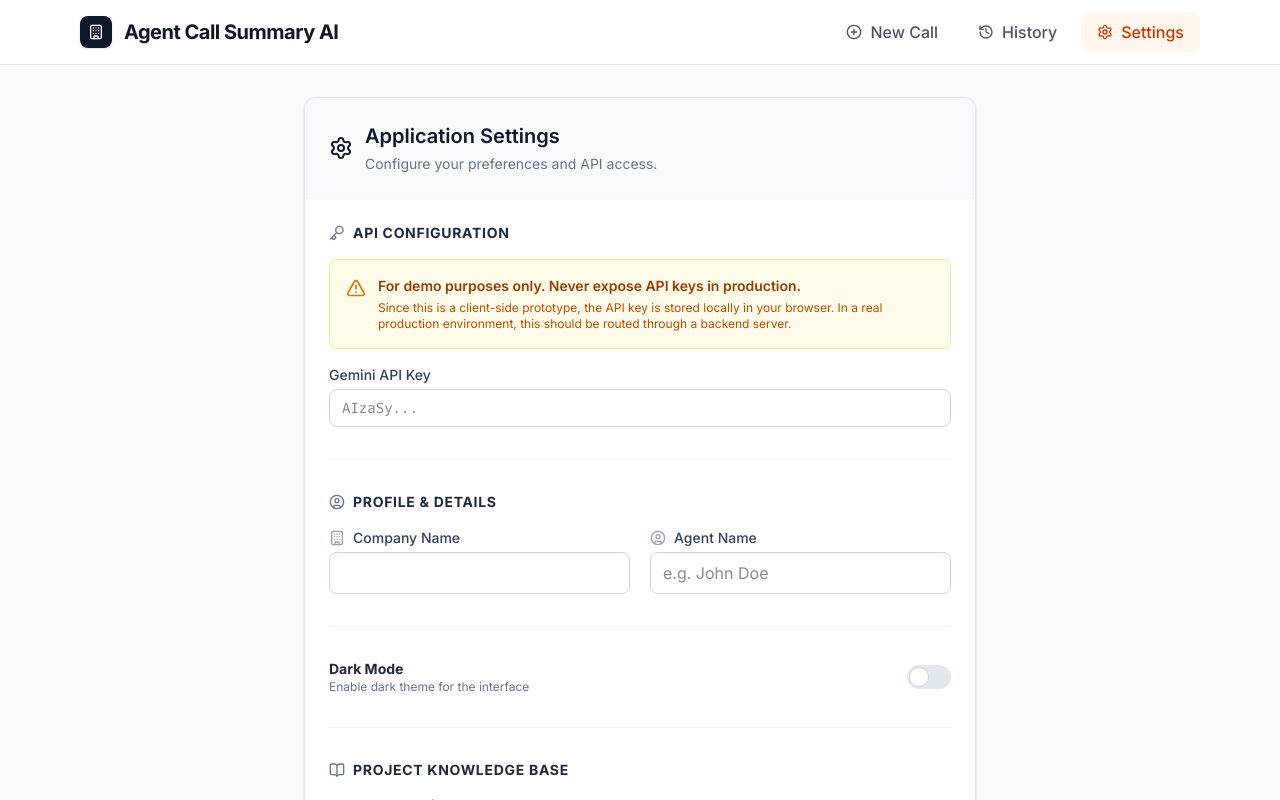
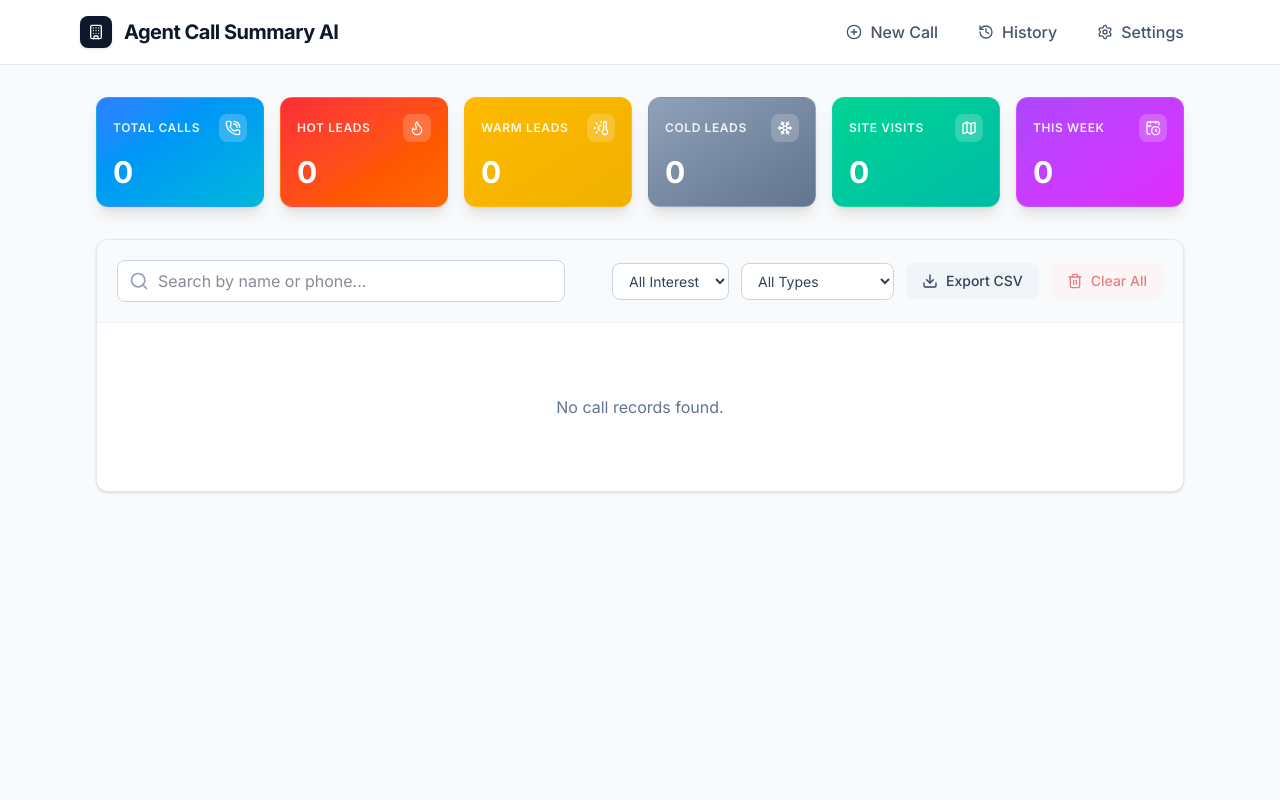
Before and after one commit to kunchalapraveen7780-cyber/ai-real-estate-crm, a React (Vite) app: page / in a window 1280 px wide. Before the commit this address led to /settings. Shown: the top 800 px of the page. Built offline with nearby package versions, Linux system fonts and the light colour scheme.

Commit message:
fix: Remove API key redirect to allow hardcoded demo

```diff
--- a/src/App.jsx
+++ b/src/App.jsx
@@ -26,11 +26,6 @@ function App() {
       document.documentElement.classList.remove('dark');
     }
 
-    // Redirect to settings if no API key is present and not already there
-    if (!settings.apiKey && location.pathname !== '/settings') {
-      navigate('/settings');
-      showToast('Please set your API Key to get started', 'error');
-    }
   }, [location.pathname, navigate]);
 
   const showToast = (message, type = 'success') => {
```
